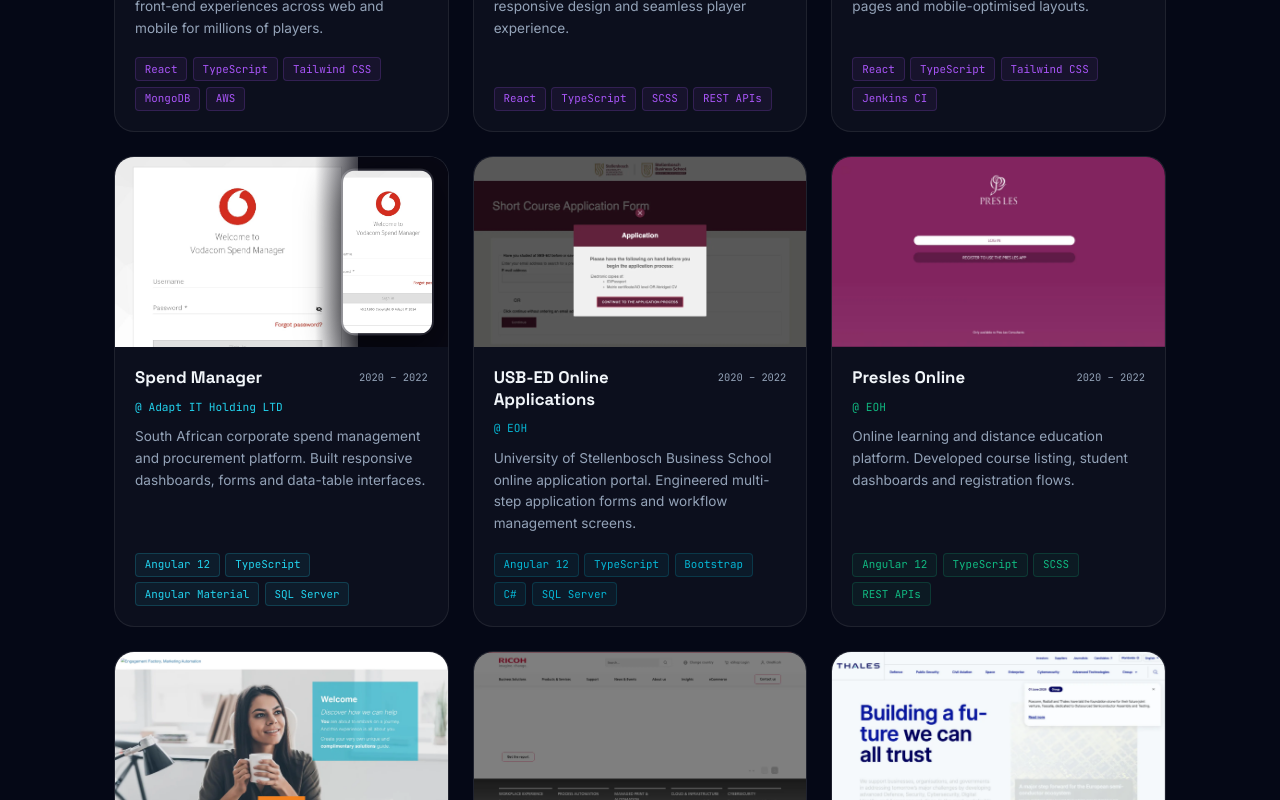
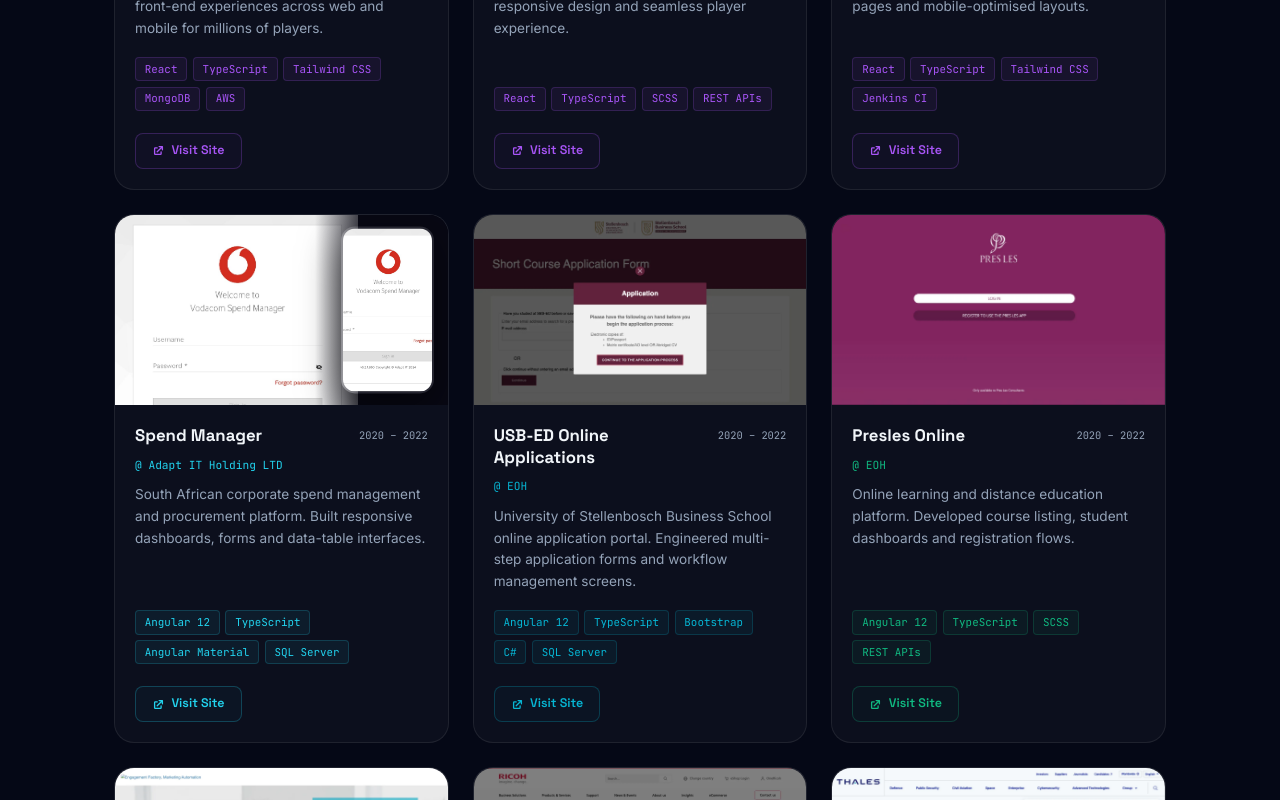
Before and after one commit to mbowenitj/tshepo-portfolio, a React (Vite) app: page / in a window 1280 px wide. Shown: the part 4760-5560 px from the top of the page. Built offline with nearby package versions, Linux system fonts and the light colour scheme.

Commit message:
links added

```diff
--- a/src/components/Projects.jsx
+++ b/src/components/Projects.jsx
@@ -283,7 +283,7 @@
           {project.description}
         </p>
 
-        <div style={{ display: 'flex', flexWrap: 'wrap', gap: '0.35rem', marginTop: 'auto', paddingTop: '0.5rem' }}>
+        <div style={{ display: 'flex', flexWrap: 'wrap', gap: '0.35rem', paddingTop: '0.5rem' }}>
           {project.tech.map(t => (
             <span key={t} style={{
               fontFamily: 'var(--font-mono)',
@@ -297,6 +297,33 @@
             }}>{t}</span>
           ))}
         </div>
+
+        <a
+          href={project.url}
+          target="_blank"
+          rel="noopener noreferrer"
+          style={{
+            marginTop: '0.75rem',
+            display: 'inline-flex',
+            alignItems: 'center',
+            gap: '0.4rem',
+            fontSize: '0.78rem',
+            fontFamily: 'var(--font-head)',
+            fontWeight: 600,
+            color: catColor,
+            border: `1px solid ${catColor}40`,
+            borderRadius: 8,
+            padding: '0.45rem 1rem',
+            textDecoration: 'none',
+            background: `${catColor}08`,
+            transition: 'background 0.2s, border-color 0.2s',
+            alignSelf: 'flex-start',
+          }}
+          onMouseEnter={e => { e.currentTarget.style.background = `${catColor}20`; e.currentTarget.style.borderColor = `${catColor}80`; }}
+          onMouseLeave={e => { e.currentTarget.style.background = `${catColor}08`; e.currentTarget.style.borderColor = `${catColor}40`; }}
+        >
+          <HiExternalLink size={13} /> Visit Site
+        </a>
       </div>
     </div>
   );
@@ -428,7 +455,7 @@
           ))}
         </ul>
 
-        <div style={{ display: 'flex', flexWrap: 'wrap', gap: '0.35rem', marginTop: 'auto', paddingTop: '0.4rem' }}>
+        <div style={{ display: 'flex', flexWrap: 'wrap', gap: '0.35rem', paddingTop: '0.4rem' }}>
           {project.tech.map(t => (
             <span key={t} style={{
               fontFamily: 'var(--font-mono)',
@@ -442,6 +469,33 @@
             }}>{t}</span>
           ))}
         </div>
+
+        <a
+          href={project.url}
+          target="_blank"
+          rel="noopener noreferrer"
+          style={{
+            marginTop: '0.75rem',
+            display: 'inline-flex',
+            alignItems: 'center',
+            gap: '0.4rem',
+            fontSize: '0.78rem',
+            fontFamily: 'var(--font-head)',
+            fontWeight: 600,
+            color: catColor,
+            border: `1px solid ${catColor}40`,
+            borderRadius: 8,
+            padding: '0.45rem 1rem',
+            textDecoration: 'none',
+            background: `${catColor}08`,
+            transition: 'background 0.2s, border-color 0.2s',
+            alignSelf: 'flex-start',
+          }}
+          onMouseEnter={e => { e.currentTarget.style.background = `${catColor}20`; e.currentTarget.style.borderColor = `${catColor}80`; }}
+          onMouseLeave={e => { e.currentTarget.style.background = `${catColor}08`; e.currentTarget.style.borderColor = `${catColor}40`; }}
+        >
+          <HiExternalLink size={13} /> Visit Site
+        </a>
       </div>
     </div>
   );
```
